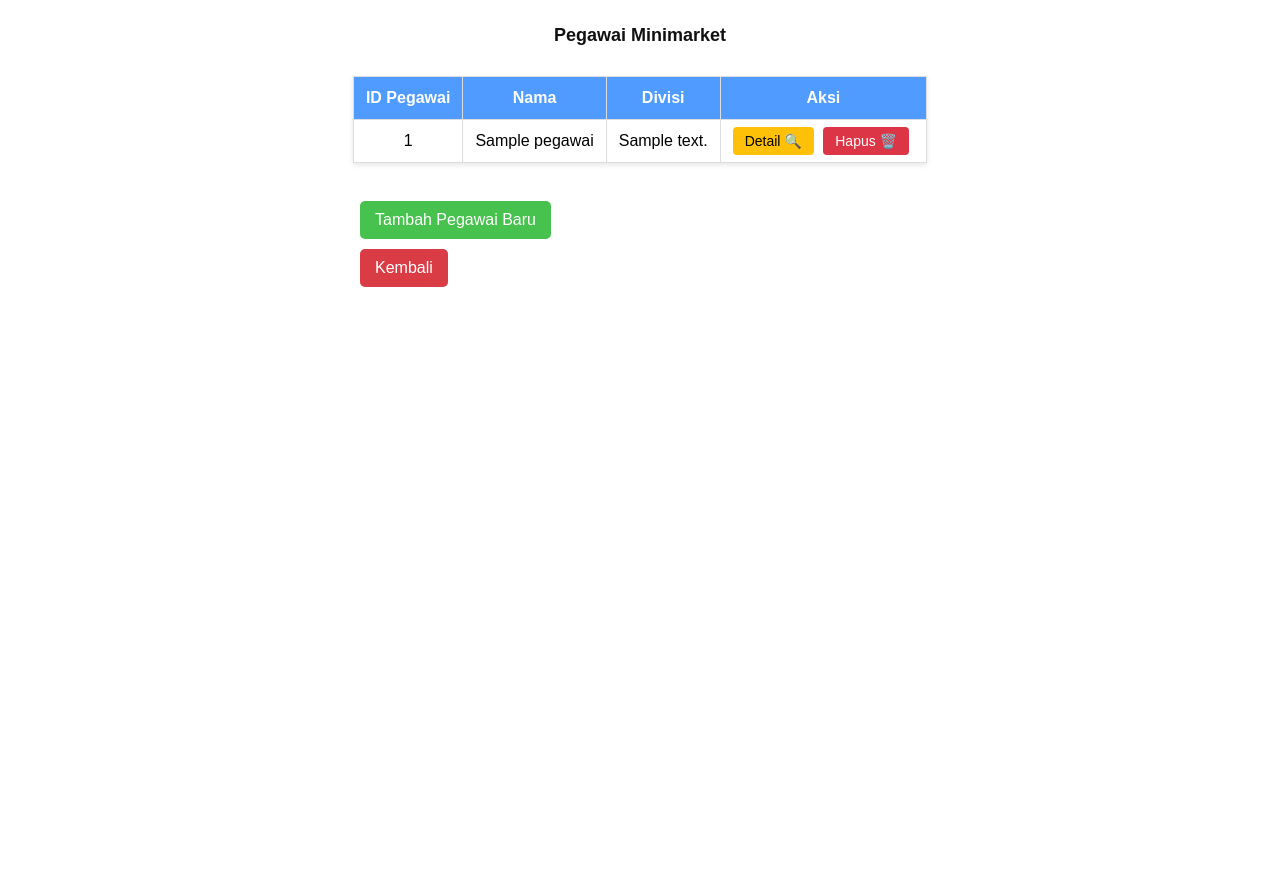
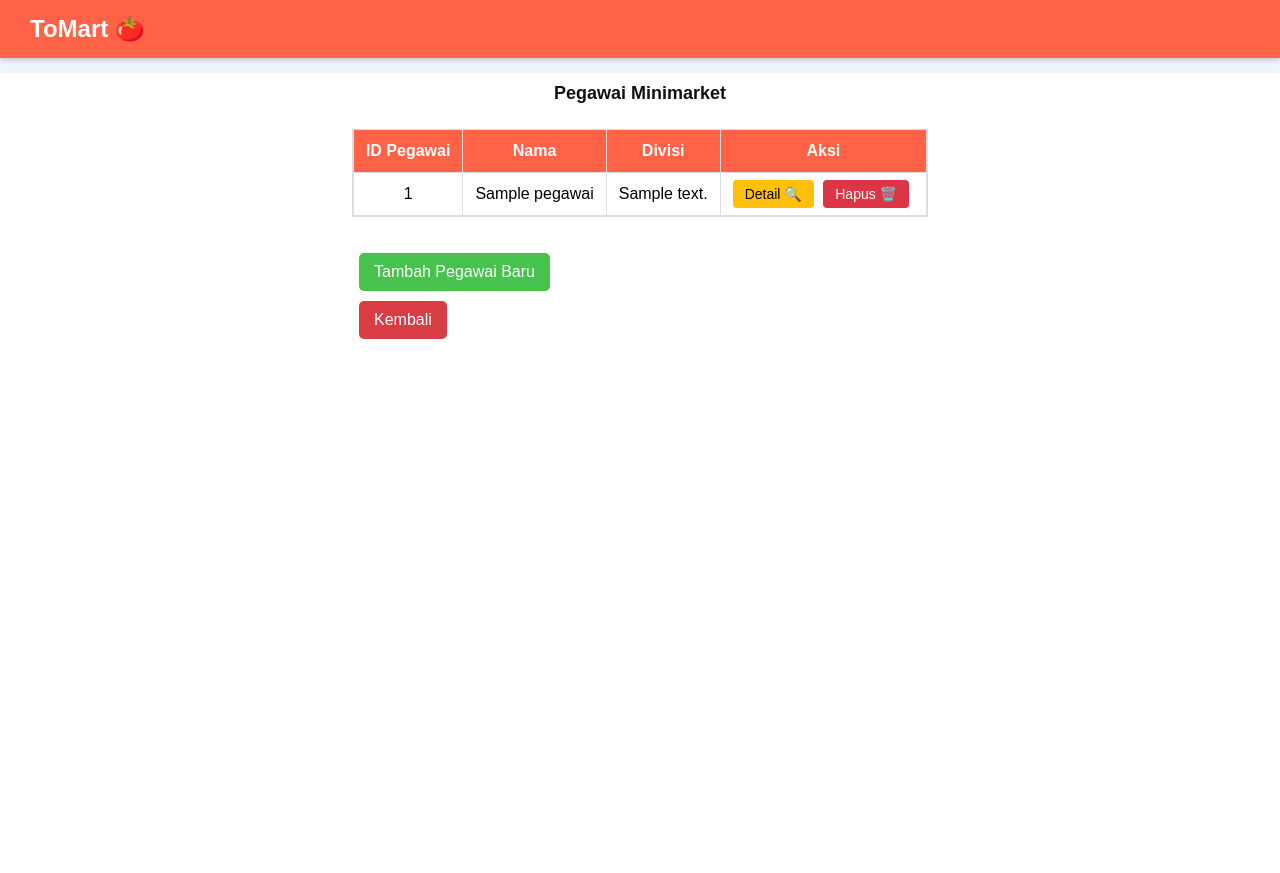
Before and after one commit to Rifanism/Employee-Manager, a Flask app: page /pegawai in a window 1280 px wide. Before the commit the page ends 287 px from the top, so only its background shows below. Run offline with Flask 3, Linux system fonts and the light colour scheme; the visitor is signed in with stand-in values (Sample User, id 1); tables that the repository leaves empty or names only in its code hold one stand-in row (values such as "Sample post"); some libraries are stand-ins or nearby versions.

Commit message:
Update pegawai.html

```diff
--- a/templates/pegawai.html
+++ b/templates/pegawai.html
@@ -7,9 +7,24 @@
 
     <style>
         body {
+            margin: 0;
+            background: #f0f4ff;
             font-family: Arial, sans-serif;
-            margin: 0px 300px;
-            background-color: #ffffff;
+        }
+
+        .navbar {
+            background-color: tomato;
+            padding: 15px 30px;
+            display: flex;
+            justify-content: space-between;
+            align-items: center;
+            box-shadow: 0 2px 5px rgba(0, 0, 0, 0.2);
+        }
+
+        .navbar-title {
+            color: white;
+            font-size: 24px;
+            font-weight: bold;
         }
 
         .container {
@@ -22,7 +37,6 @@
             color: #111111;
             font-family: Arial, Helvetica, sans-serif;
             font-size: large;
-
             border-radius: 100px;
             padding: 10px 0px;
         }
@@ -42,6 +56,7 @@
             box-shadow: 0 2px 5px rgba(0,0,0,0.1);
             background-color: #fff;
             table-layout: auto;
+            margin: 0;
         }
 
         th, td {
@@ -119,6 +134,7 @@
             display: block;
             padding: 10px 15px;
             text-decoration: none;
+            margin-left: 299px;
         }
 
         .btn-tambah {
@@ -142,14 +158,35 @@
             background-color: #dc3545;
             color: white;
         }
+        .table-container{
+            max-height: 400px;
+            overflow-y: auto;
+            margin: 0 auto;
+            width: max-content;
+            border: 1px solid #ddd;
+            border-top: none;
+        }
+
+        .table-container thead th {
+            position: sticky;
+            top: 0;
+            background-color: tomato;
+            color: white;
+            z-index: 2;
+        }
     </style>
 
 
 </head>
 <body>
+
+    <div class="navbar">
+        <div class="navbar-title">ToMart 🍅</div>
+    </div>
+
     <section class="container">
     <h1 class="JUDUL">Pegawai Minimarket</h1>
-
+    <div class="table-container">
         <table>
             <thead>
                 <tr>
@@ -167,19 +204,18 @@
                     <td>{{row.nama_divisi}}</td>
                     <td>
                         <a href="{{ url_for('detail', id=row.id) }}" class="action-btn btn-detail">Detail 🔍</a>
-                    <a href="#" class="action-btn btn-hapus" onclick="return confirm('Yakin ingin menghapus?')">Hapus 🗑️</a>
+                        <a href="/delete/{{row.id}}" class="action-btn btn-hapus" onclick="return confirm('Yakin ingin menghapus?')">Hapus 🗑️</a>
                     </td>
                 </tr>
             {% endfor %}
             </tbody>
         </table>
+    </div>
     <br><br>
     <div class="kembali-button">
         <a href="/pegawai/tambah-pegawai" class="tambah">Tambah Pegawai Baru</a>
-        <a href="/" class="kembali">Kembali</a>
+        <a href="/back" class="kembali">Kembali</a>
     </div>
     </section>
 </body>
 </html>
-
-<!-- dari agnes -->
```
Lines whose indentation alone changed are shown as unchanged.
